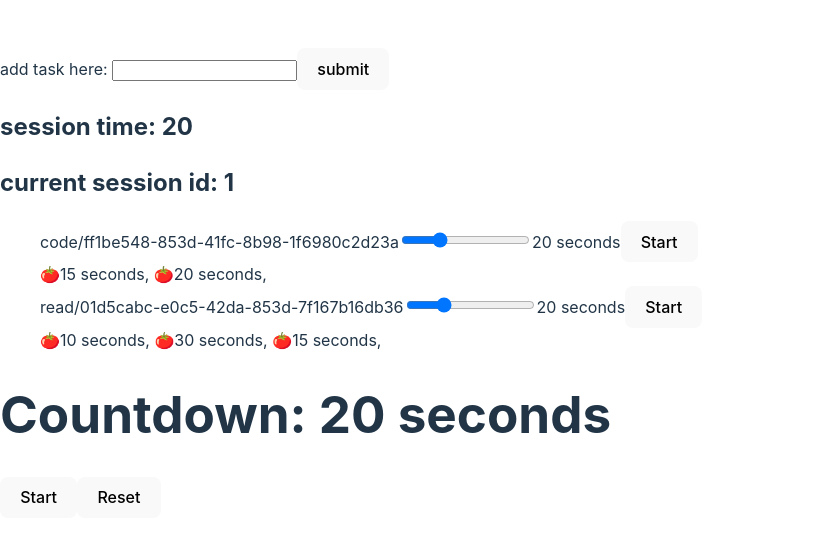
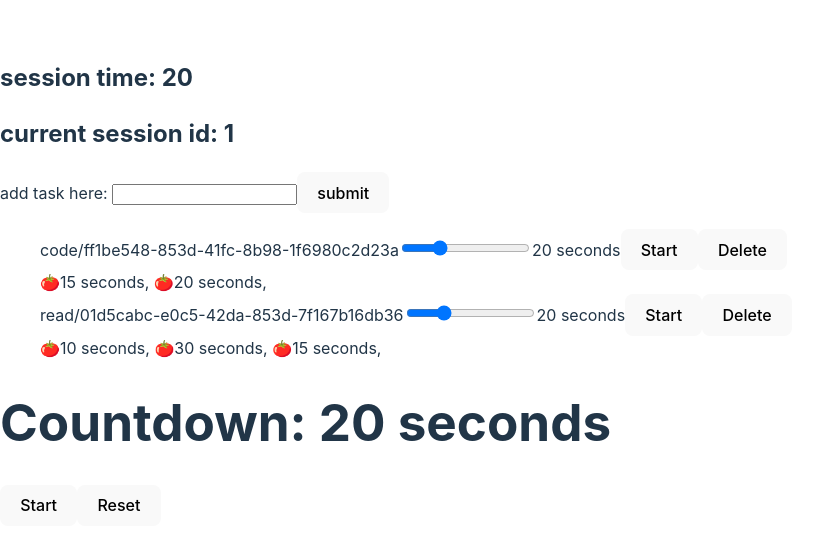
Before and after one commit to DevYadC/pomodoro-webapp, a React (Vite) app: page / in a window 1280 px wide. Shown: the part 117-666 px from the top of the page, without its empty margins (0-834 px from the left). Built offline with nearby package versions, Linux system fonts and the light colour scheme.

Commit message:
added local storage and delete button to tasks

```diff
--- a/src/AddTaskForm.jsx
+++ b/src/AddTaskForm.jsx
@@ -1,6 +1,7 @@
 
 import { v4 as uuidv4 } from 'uuid';
-export default function AddTaskForm({ setTasks, setTaskName, taskName }) {
+import { useState } from 'react';
+export default function AddTaskForm({ setTasks }) {
 
 
     const addTask = (e) => {
@@ -19,7 +20,7 @@ export default function AddTaskForm({ setTasks, setTaskName, taskName }) {
         setTaskName(e.target.value)
     }
 
-
+    const [taskName, setTaskName] = useState('')
     return (
 
         <div className="AddTaskForm">
--- a/src/App.jsx
+++ b/src/App.jsx
@@ -1,9 +1,9 @@
 import React from 'react';
-import { useState } from 'react';
+import { useState, useEffect } from 'react';
 import { v4 as uuidv4 } from 'uuid';
 
 import TaskList from './TaskList';
-import AddTaskForm from './AddTaskForm';
+
 
 
 function App() {
@@ -21,13 +21,23 @@ function App() {
     }
   ];
 
-  const [tasks, setTasks] = useState(exampleTasks)
+
+  const [tasks, setTasks] = useState(() => {
+    // Retrieve tasks from localStorage or set default
+    const savedTasks = localStorage.getItem('tasks');
+    return savedTasks ? JSON.parse(savedTasks) : exampleTasks;
+  });
+
+  useEffect(() => {
+    // Save tasks to localStorage
+    localStorage.setItem('tasks', JSON.stringify(tasks));
+  }, [tasks]);
+
+
   const [taskName, setTaskName] = useState('')
   console.log(`tasks in app: ${tasks}`);
   return (
     <div className="App">
-
-      <AddTaskForm setTasks={setTasks} setTaskName={setTaskName} taskName={taskName} />
       <TaskList tasks={tasks} setTasks={setTasks} />
     </div>
   );
--- a/src/TaskItem.jsx
+++ b/src/TaskItem.jsx
@@ -1,7 +1,7 @@
 
 import { useState } from 'react';
 
-export default function TaskItem({ task, setSessionTime, setSessionTaskId }) {
+export default function TaskItem({ tasks, setTasks, task, setSessionTime, setSessionTaskId }) {
     // State to hold the selected time from the slider
     const [taskTime, setTaskTime] = useState(20);
 
@@ -13,6 +13,13 @@ export default function TaskItem({ task, setSessionTime, setSessionTaskId }) {
         setSessionTime(taskTime);
         setSessionTaskId(task.id)
     };
+
+
+    const handleDeleteClick = () => {
+        setTasks(tasks.filter(t => t.id !== task.id));
+        console.log("delete button clicked!")
+    }
+
 
     return (
         <div className="TaskItem">
@@ -27,6 +34,7 @@ export default function TaskItem({ task, setSessionTime, setSessionTaskId }) {
                 />
                 <span>{taskTime} seconds</span>
                 <button onClick={handleStartClick}>Start</button>
+                <button onClick={handleDeleteClick}>Delete</button>
             </div>
             <div>
                 {task.pomodoros.map((pomodoro, pomodoroIndex) => (
--- a/src/TaskList.jsx
+++ b/src/TaskList.jsx
@@ -2,6 +2,7 @@ import TaskItem from "./TaskItem";
 import CountdownTimer from "./CountDownTimer";
 
 import { useState } from 'react';
+import AddTaskForm from "./AddTaskForm";
 
 export default function TaskList({ tasks, setTasks }) {
 
@@ -14,9 +15,10 @@ export default function TaskList({ tasks, setTasks }) {
         <div className="TaskList">
             <h2>session time: {sessionTime}</h2>
             <h2>current session id: {sessionTaskId}</h2>
+            <AddTaskForm setTasks={setTasks} />
             <ul>
-                {tasks.map((task, index) => (
-                    <TaskItem task={task} setSessionTime={setSessionTime} setSessionTaskId={setSessionTaskId} />
+                {tasks.map((task) => (
+                    <TaskItem task={task} setSessionTime={setSessionTime} setSessionTaskId={setSessionTaskId} tasks={tasks} setTasks={setTasks} />
                 ))}
             </ul>
             <CountdownTimer sessionTime={sessionTime} sessionTaskId={sessionTaskId} tasks={tasks} setTasks={setTasks} />
```
